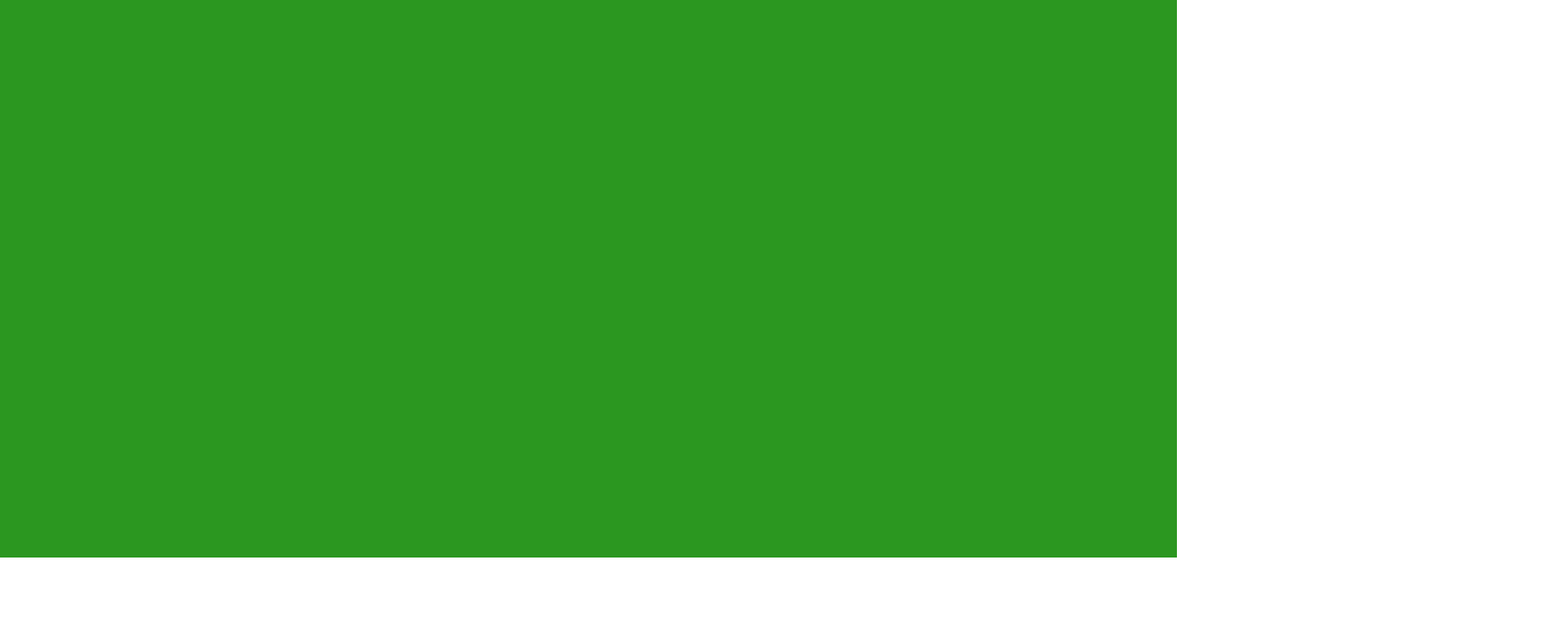
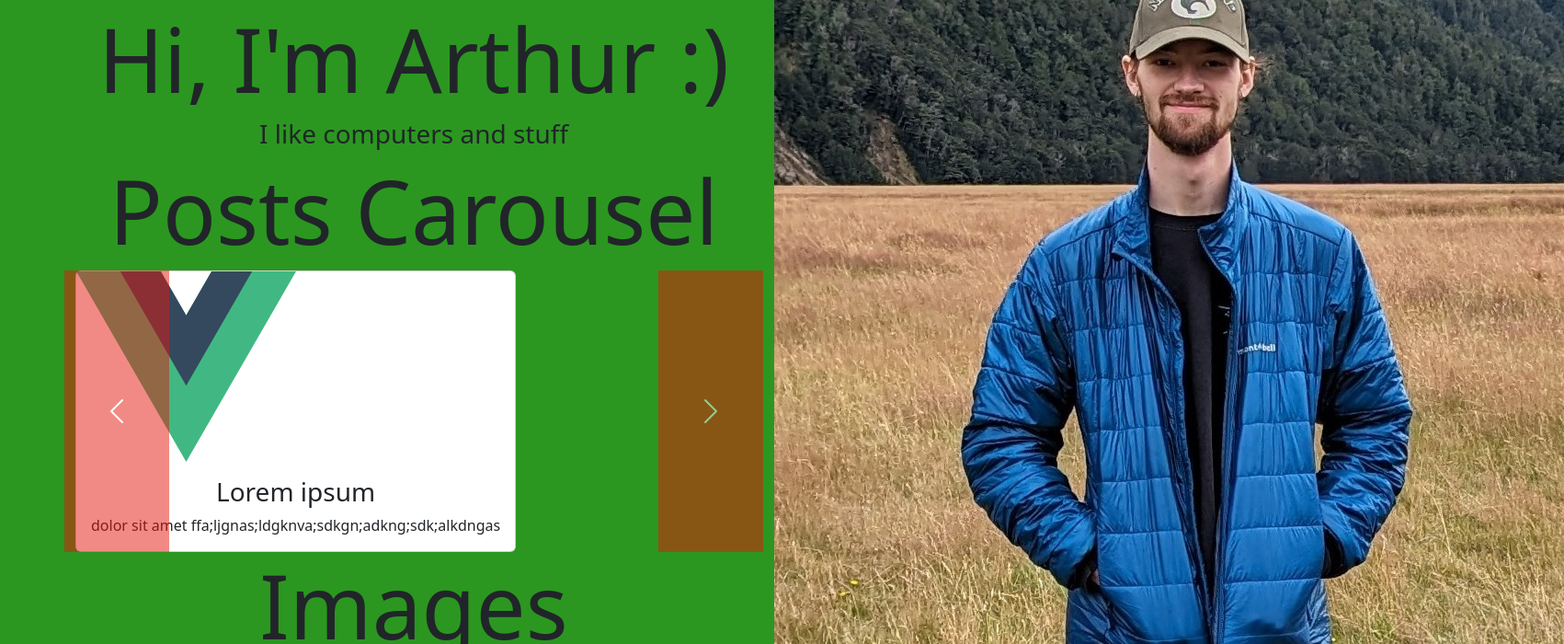
Before and after one commit to Arthur-P-V/personal-frontend, a Vue app: page / in a window 1280 px wide. Shown: the part 360-1060 px from the top of the page at 92% size, 1701 px wide, since content can reach past the window. Before the commit the page ends 966 px from the top, so only its background shows below. Built offline with nearby package versions, Linux system fonts and the light colour scheme.

Commit message:
Adds files and starts a draft of a homepage layout

```diff
--- a/src/views/HomeView.vue
+++ b/src/views/HomeView.vue
@@ -1,11 +1,51 @@
-<script setup lang="ts"></script>
+<script setup lang="ts">
+import PostItem from '@/components/PostItem.vue';
+
+</script>
 
 <template>
   <div class="home bg-forest">
     <div class="container">
       <div class="row">
-        <div class="col-8"></div>
-        <div class="col-4"></div>
+        <div class="col-8 intro-text">
+          <div class="row">
+            <h1>Hi, I'm Arthur :) </h1>
+            <h3>I like computers and stuff</h3>
+          </div>
+          <div class="row">
+            <h1>Posts Carousel</h1>
+
+            <div id="postCarousel" class="carousel slide">
+              <div class="carousel-inner">
+                <div class="carousel-item active">
+                  <PostItem />
+                </div>
+                <div class="carousel-item">
+                  <PostItem />
+                </div>
+                <div class="carousel-item">
+                  <PostItem />
+                </div>
+              </div>
+              <button class="carousel-control-prev bg-chili" type="button" data-bs-target="#postCarousel" data-bs-slide="prev">
+                <span class="carousel-control-prev-icon" aria-hidden="true"></span>
+                <span class="visually-hidden">Previous</span>
+              </button>
+              <button class="carousel-control-next bg-chili" type="button" data-bs-target="#postCarousel" data-bs-slide="next">
+                <span class="carousel-control-next-icon" aria-hidden="true"></span>
+                <span class="visually-hidden">Next</span>
+              </button>
+            </div>
+
+          </div>
+          <div class="row">
+            <h1>Images Carousel</h1>
+          </div>
+
+        </div>
+        <div class="col-4">
+          <img src="../Me.jpg" style="width:max-content;">
+        </div>
       </div>
 
     </div>
@@ -19,4 +59,13 @@
     min-height:100vh;
     display:flex;
   }
+  h1 {
+    font-size: 72pt;
+  }
+  .intro-text {
+    text-align:center;
+    padding-top: 25vh;
+    padding-bottom: 25vh;
+
+  }
 </style>
```
Also changed, not shown: src/Me.jpg (added).
